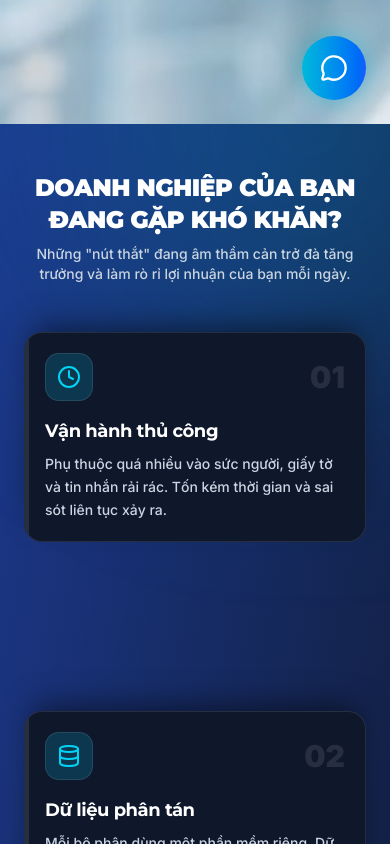
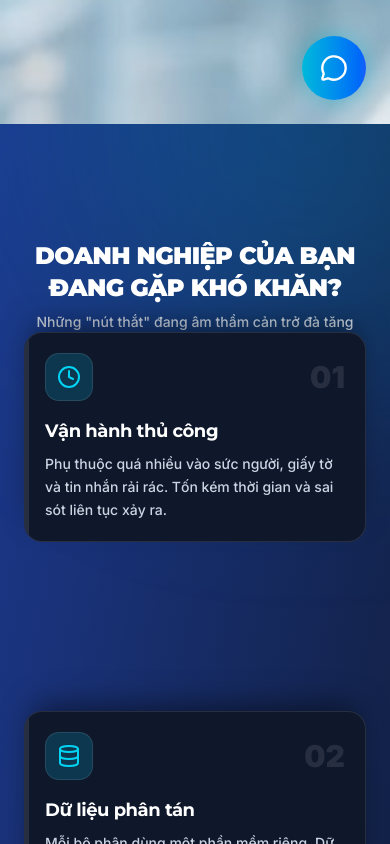
Before and after one commit to Thanh0704/New-Ric, a Next.js app: page / in a window 390 px wide. Shown: the part 720-1564 px from the top of the page. Built offline with nearby package versions, Linux system fonts and the light colour scheme.

Commit message:
Update mới

```diff
--- a/src/components/sections/business-problems.tsx
+++ b/src/components/sections/business-problems.tsx
@@ -32,21 +32,18 @@ const problems = [
 
 export function BusinessProblems() {
   return (
-    <section className="relative bg-slate-900 bg-gradient-to-br from-blue-900 to-slate-900 py-12 md:py-24 lg:py-32">
+    <section className="relative overflow-hidden bg-slate-900 bg-gradient-to-br from-blue-900 to-slate-900 py-12 md:py-24 lg:py-32">
       <div className="pointer-events-none absolute inset-0 overflow-hidden">
         <div className="absolute top-0 right-0 h-[500px] w-[500px] translate-x-1/3 -translate-y-1/2 rounded-full bg-cyan-500/20 blur-[120px]"></div>
         <div className="absolute bottom-0 left-0 h-[600px] w-[600px] -translate-x-1/3 translate-y-1/3 rounded-full bg-blue-600/20 blur-[150px]"></div>
       </div>
 
       <Container className="relative z-10">
-        {/* =========================================================
-            ĐÃ SỬA LOGIC: Bọc Tiêu đề và 4 cái thẻ vào chung 1 Wrapper.
-            Nhờ vậy, khi cuộn hết thẻ số 4, toàn bộ khối này sẽ bị kéo trượt lên trên,
-            không còn nằm lỳ lại để đè vào đoạn text ở dưới nữa.
-            ========================================================= */}
         <div className="relative w-full">
-          {/* 1. Phần Tiêu đề (Đứng im ở top 10vh) */}
-          <div className="sticky top-[10vh] z-0 mb-12 md:relative md:top-auto md:z-auto md:mx-auto md:mb-16 md:max-w-3xl md:text-center">
+          {/* =========================================================
+              ĐÃ SỬA 1: Đẩy Tiêu đề lên top-[8vh]
+              ========================================================= */}
+          <div className="sticky top-[8vh] z-0 mb-12 md:relative md:top-auto md:z-auto md:mx-auto md:mb-16 md:max-w-3xl md:text-center">
             <AnimateOnScroll>
               <h2 className="mb-2 text-center text-2xl font-black tracking-tight text-white uppercase sm:text-3xl md:mb-4 lg:text-4xl">
                 Doanh nghiệp của bạn đang gặp khó khăn?
@@ -58,12 +55,15 @@ export function BusinessProblems() {
             </AnimateOnScroll>
           </div>
 
-          {/* 2. Phần 4 Thẻ (Trượt lên và xếp chồng) */}
-          <div className="relative z-10 flex flex-col gap-[20vh] pb-[10vh] md:grid md:grid-cols-2 md:gap-6 md:pb-0 lg:grid-cols-4">
+          <div className="relative z-10 flex flex-col gap-[20vh] pb-[15vh] md:grid md:grid-cols-2 md:gap-6 md:pb-0 lg:grid-cols-4">
             {problems.map((item, index) => {
               const Icon = item.icon
 
-              const stickyTopClasses = ['top-[28vh]', 'top-[30vh]', 'top-[32vh]', 'top-[34vh]']
+              // =========================================================
+              // ĐÃ SỬA 2: Đẩy thẻ trượt lên cao hơn (bắt đầu từ 18vh)
+              // để khi vuốt, nó sẽ NHAI TRỌN đoạn Subtitle, chỉ chừa lại Tiêu đề chính.
+              // =========================================================
+              const stickyTopClasses = ['top-[18vh]', 'top-[20vh]', 'top-[22vh]', 'top-[24vh]']
 
               return (
                 <div
@@ -98,12 +98,14 @@ export function BusinessProblems() {
             })}
           </div>
         </div>
-        {/* === KẾT THÚC WRAPPER === */}
 
-        {/* 3. Phần chốt Sale ở dưới cùng (Cuộn lên bình thường theo dòng chảy)
-            Đã tăng thêm mt-16 để có khoảng nghỉ mượt mà sau khi 4 thẻ biến mất
-        */}
-        <div className="relative z-20 mt-16 text-center md:mt-0">
+        {/* =========================================================
+            ĐÃ SỬA 3: BỨC MÀN "CURTAIN" CHỐT SALE
+            Thêm background (bg-slate-900) và Bóng mờ (shadow) lên trên để
+            nó dọn sạch mọi phần tử Sticky khi trượt lên, không bị đè chữ.
+            Hiệu ứng này sẽ được tắt (trong suốt) trên Laptop.
+            ========================================================= */}
+        <div className="relative z-30 w-full bg-slate-900 pt-16 pb-8 text-center shadow-[0_-40px_50px_rgba(15,23,42,1)] md:mt-0 md:bg-transparent md:pt-0 md:pb-0 md:shadow-none">
           <AnimateOnScroll delay={150}>
             <div className="inline-flex flex-col items-center justify-center">
               <p className="mx-auto mb-3 max-w-[280px] text-sm font-bold text-white sm:max-w-full md:mb-4 md:text-lg">
```
